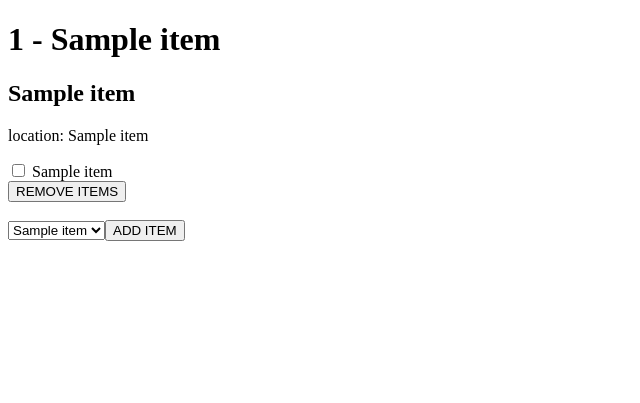
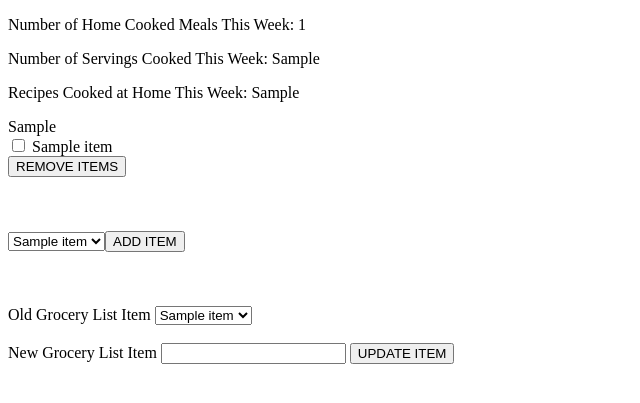
Before and after one commit to gabriellamiesner/ghw-crud-food, a Flask app: template templates/index.html in a window 1280 px wide. Shown: the top 403 px of the page, without its empty margins (0-640 px from the left). Run offline with Flask 3, Linux system fonts and the light colour scheme; the template is opened without the code that fills it: most values are stand-ins (such as "Sample title", 1, 10 or a date in 2020).

Commit message:
stream 3

```diff
--- a/app.py
+++ b/app.py
@@ -8,31 +8,70 @@ app.config["SESSION_COOKIE_NAME"] = 'global_hack_week'
 
 @app.route("/", methods = ["POST", "GET"])
 def index():
-    session["all_items"], session["shopping_items"], session["schedule_items"] = get_db()
-    return render_template("index.html", all_items = session["all_items"], shopping_items = session["shopping_items"],  schedule_items = session['schedule_items'])
+    session["all_items"], session["recipe_names"], session["schedule_items"], session["servings"] = get_db()
+    session["num_meals_home"], session["week_servings"], session["week_recipe_book"] = generate_groceries()
+    return render_template("index.html", all_items = session["all_items"],  schedule_items = session['schedule_items'], recipe_names = session['recipe_names'], servings = session["servings"], num_meals_home = session["num_meals_home"], week_servings = session["week_servings"], week_recipe_book = session["week_recipe_book"])
 
 @app.route("/add_items", methods = ["POST"])
 def add_items():
-    session["shopping_items"].append(request.form["select_items"])
+    session["all_items"].append(request.form["select_items"])
     session.modified = True
-    return render_template("index.html", all_items = session["all_items"], shopping_items = session["shopping_items"])
+    return render_template("index.html", all_items = session["all_items"],  schedule_items = session['schedule_items'], recipe_names = session['recipe_names'])
 
 @app.route("/remove_items", methods = ["POST"])
 def remove_items():
     checked_boxes = request.form.getlist("check")
 
     for item in checked_boxes:
-        if item in session["shopping_items"]:
-            idx = session["shopping_items"].index(item)
-            session["shopping_items"].pop(idx)
+        if item in session["all_items"]:
+            idx = session["all_items"].index(item)
+            session["all_items"].pop(idx)
 
             session.modified = True
 
-    return render_template("index.html", all_items = session["all_items"], shopping_items = session["shopping_items"])
+    return render_template("index.html", all_items = session["all_items"],  schedule_items = session['schedule_items'], recipe_names = session['recipe_names'])
 
-@app.route("/update_item", methods=["POST"])
-def update_item():
-    pass
+
+@app.route("/update_items", methods=["POST"])
+def update_items():
+    new_item = request.form["new_item"]
+    old_item = request.form["old_item"]
+    print(new_item, old_item)
+    for item in session["all_items"]:
+        if item == old_item:
+            idx = session["all_items"].index(item)
+            session["all_items"][idx] = new_item
+
+            session.modified = True
+    print(new_item, old_item)
+    return render_template("index.html", all_items = session["all_items"],  schedule_items = session['schedule_items'], recipe_names = session['recipe_names'])
+
+@app.route("/generate_groceries", methods=["POST"])
+def generate_groceries():
+    num_meals_home = 0
+    for i in session["schedule_items"]:
+        if i[3] == 'at home':
+            num_meals_home += 1
+
+    week_recipe_book = []
+    week_servings = 0
+    db = sqlite3.connect('db/grocery_list/grocery_list.db')
+    cursor = db.cursor()
+    cursor.execute('delete from groceries')
+    for i in session['recipe_names']:
+        if week_servings < num_meals_home:
+            week_recipe_book.append(i[0])
+            week_servings += i[3]
+            placeholder = i[2].split('\n')
+            for i in placeholder:
+                cursor.execute('insert or ignore into groceries (name) values (?)', (i,))
+        else:
+            break
+
+    db.commit()
+    db.close()
+
+    return num_meals_home, week_servings, week_recipe_book
 
 def get_db():
     db = getattr(g, '_database', None)
@@ -41,18 +80,19 @@ def get_db():
         cursor = grocery_list.cursor()
         cursor.execute('select name from groceries')
         all_data = cursor.fetchall()
-        # all_data = [item for item in g]
+        print(all_data)
         all_data = [str(val[0]) for val in all_data]
+        print(all_data)
         shopping_list = all_data.copy()
         random.shuffle(shopping_list)
-        shopping_list = shopping_list[:5]
         grocery_list.close()
 
         meal_plan = g._database = sqlite3.connect('db/meal_plan/meal_plan.db')
         recipe_cursor = meal_plan.cursor()
         recipe_cursor.execute('select * from recipes')
         recipe_names = recipe_cursor.fetchall()
-        print(recipe_names)
+        random.shuffle(recipe_names)
+        servings = recipe_names[3]
         meal_plan.close()
 
 
@@ -64,7 +104,7 @@ def get_db():
 
 
 
-    return all_data, shopping_list, recipe_names, schedule_items
+    return all_data, recipe_names, schedule_items, servings
 
 @app.teardown_appcontext
 def close_connection(exception):
--- a/templates/index.html
+++ b/templates/index.html
@@ -4,20 +4,31 @@
     <title>Meal + Schedule CRUD APP</title>
 </head>
 <body>
-    <!-- {% for item in recipe_names%}
+   <p>Number of Home Cooked Meals This Week: {{num_meals_home}}</p>
+   <p> Number of Servings Cooked This Week: {{week_servings}} </p>
+    <p> Recipes Cooked at Home This Week: {{week_recipe_book}}</p>
+
+    <div id = "weekly_groceries">
+        {{grocery_list}}
+        </div>
+    <!-- {%for item in servings %}
     <p> {{item}} </p>
     {%endfor%} -->
 
-    {% for item in schedule_items%}
+    <!-- {% for item in recipe_names%}
+    <p> {{item[0]}} - Feeds {{item[3]}} </p>
+    {%endfor%} -->
+
+    <!-- {% for item in schedule_items%}
     <h1> {{item[0]}} - {{item[1]}}</h1>
     <h2> {{item[2]}} </h2>
     <p> location: {{item[3]}} </p>
-    {%endfor%}
+    {%endfor%} -->
 
     <!-- remove items   -->
     <div id = "remove_items">
         <form action = "/remove_items" method = "POST">
-            {% for item in shopping_items%}
+            {% for item in all_items%}
             <!-- the error was again, quite stupid; i had specified type 2x, so name wasn't be declared as check :/  -->
             <input type = "checkbox" name = "check" id = "{{item}}" value = "{{item}}">
             <label for = "{{items}} name = {{item}}"> {{item}} </label>
@@ -26,6 +37,8 @@
             <input type = "submit" value = "REMOVE ITEMS">
         </form>
     </div>
+<br>
+<br>
 <br>
     <!-- add items -->
     <div id = "add_items">
@@ -38,8 +51,25 @@
             </select>
         </form>
     </div>
-
+<br>
+<br>
+<br>
     <!-- update form  -->
+    <div id = "update_items">
+        <form action = "/update_items" method = "POST">
+            <label for = "old_item"> Old Grocery List Item</label>
+            <select id = "old_item" name = "old_item">
+                {%for item in all_items%}
+                <option value = "{{ item }}"> {{ item }} </option>
+                {%endfor%}
+            </select>
+            <br>
+            <br>
+            <label for = "new_item"> New Grocery List Item </label>
+            <input id = "new_item" name = "new_item" required>
+            <input type = "submit" value = "UPDATE ITEM">
+        </form>
+    </div>
 
     <script src="script.js"></script>
 </body>
```
Also changed, not shown: db/grocery_list/grocery_list.py (+4 -4 lines), db/meal_plan/meal_plan.py (+10 -9 lines), documentation/part3.md (+8 -2 lines), db/grocery_list/grocery_list.db, db/meal_plan/meal_plan.db, db/schedule_plan/schedule_plan.db, grocery_list.db (deleted), meal_plan.db (deleted).
